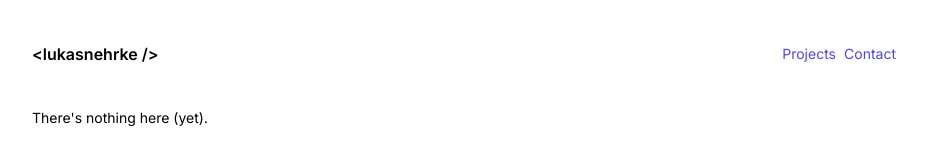
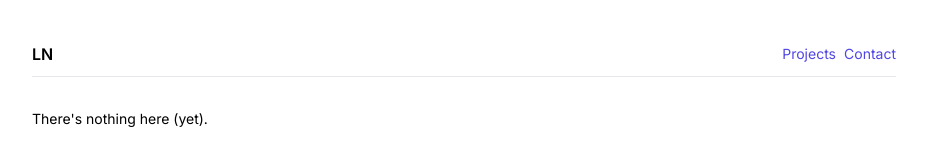
Before and after one commit to lukasnehrke/lukasnehrke.github.io, a Next.js app: page / in a window 1280 px wide. Shown: the top 160 px of the page, without its empty margins (176-1103 px from the left). Built offline with nearby package versions, Linux system fonts and the light colour scheme.

Commit message:
feat: update layout

```diff
--- a/app/layout.tsx
+++ b/app/layout.tsx
@@ -17,14 +17,16 @@ export default function RootLayout({ children }: { children: React.ReactNode })
         <link rel="icon" href="/favicon.ico" />
       </head>
       <body>
-        <header className="mx-auto flex max-w-4xl flex-wrap items-center justify-between px-4 pt-6 md:pt-8">
+        <header className="mx-auto max-w-4xl border-b px-4 pt-2 md:border-none md:pt-8">
+          <div className="flex w-full flex-wrap items-center justify-between md:border-b">
             <h1 className="mr-8 overflow-hidden whitespace-nowrap font-semibold">
-            <Link href="/">&lt;lukasnehrke /&gt;</Link>
+              <Link href="/">LN</Link>
             </h1>
             <nav className="flex space-x-2 overflow-hidden py-3 text-sm text-indigo-600">
               <Link href="/projects">Projects</Link>
               <Link href="/contact">Contact</Link>
             </nav>
+          </div>
         </header>
         {children}
       </body>
```
Lines whose indentation alone changed are shown as unchanged.
